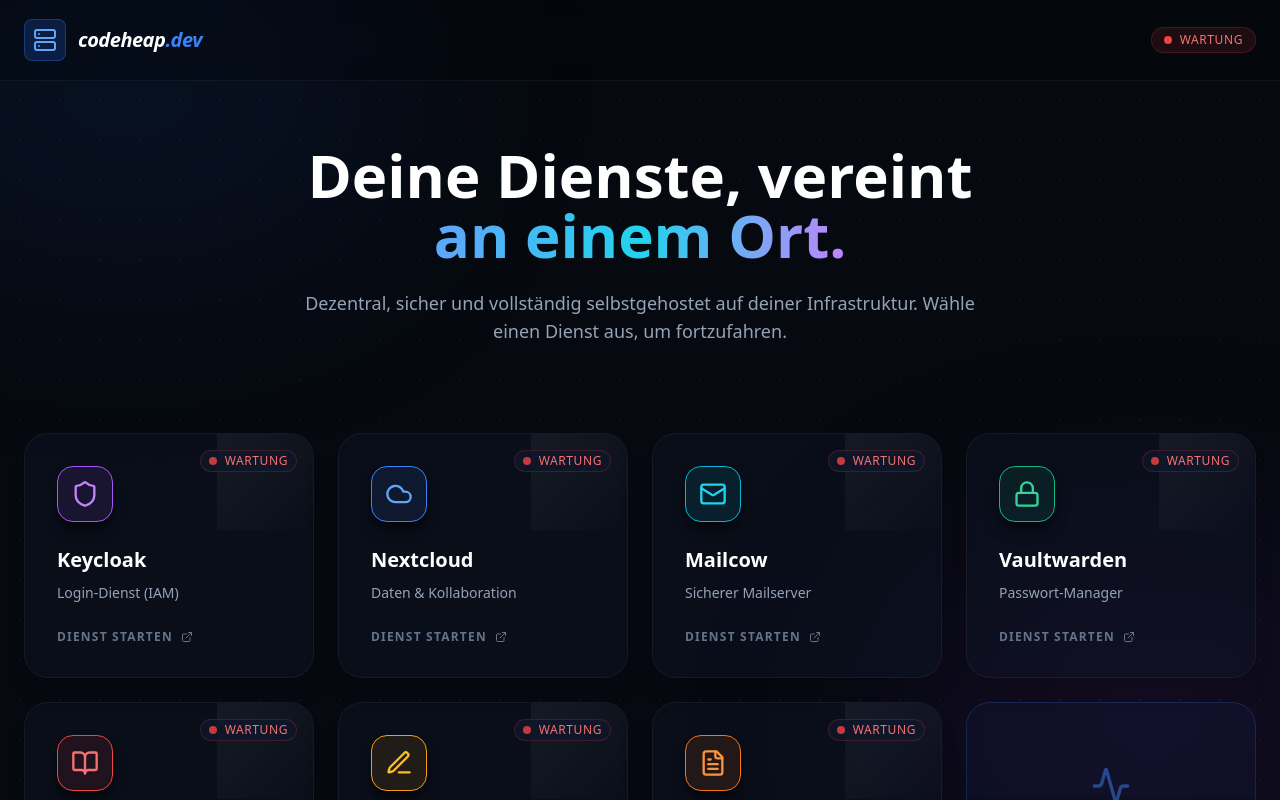
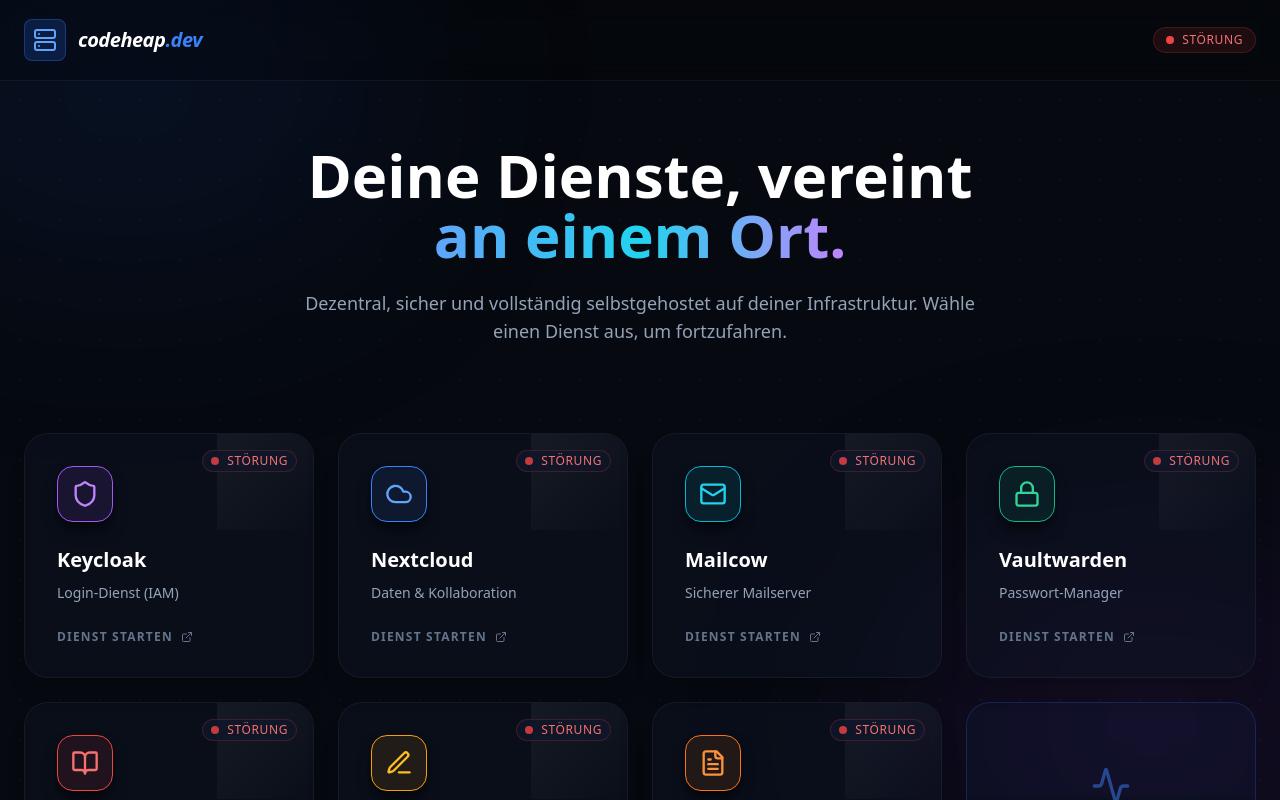
Before and after one commit to ChrAu/feed2mastodon, a React (Create React App) app in the folder src/main/webui/: page / in a window 1280 px wide. Shown: the top 800 px of the page. Built offline with nearby package versions, Linux system fonts and the light colour scheme; no server answers.

Commit message:
Update Status Meldung

```diff
--- a/src/main/webui/src/components/StatusIndicator.tsx
+++ b/src/main/webui/src/components/StatusIndicator.tsx
@@ -23,6 +23,7 @@
       .then(svgText => {
         // Wir prüfen den Textinhalt des SVGs, um den Status zu bestimmen.
         // Uptime Kuma verwendet "UP" in Großbuchstaben im Badge.
+          debugger;
         if (svgText.includes('>Up</text>')) {
           setStatus('online');
         } else if (svgText.includes('>Pending</text>')) {
@@ -49,7 +50,7 @@
     return (
       <a href="https://kuma.codeheap.dev/status/codeheap" target="_blank" rel="noopener noreferrer" className={`flex items-center space-x-2 px-3 py-1 bg-amber-500/10 border border-amber-500/20 rounded-full ${className}`}>
         <div className="w-2 h-2 bg-amber-500 rounded-full animate-pulse"></div>
-        <span className="text-xs font-medium text-amber-400 uppercase tracking-wider">Status: Pending</span>
+        <span className="text-xs font-medium text-amber-400 uppercase tracking-wider">Status: Wartung</span>
       </a>
     );
   }
@@ -58,7 +59,7 @@
     return (
       <a href="https://kuma.codeheap.dev/status/codeheap" target="_blank" rel="noopener noreferrer" className={`flex items-center space-x-2 px-3 py-1 bg-red-500/10 border border-red-500/20 rounded-full ${className}`}>
         <div className="w-2 h-2 bg-red-500 rounded-full animate-pulse"></div>
-        <span className="text-xs font-medium text-red-400 uppercase tracking-wider">Wartung</span>
+        <span className="text-xs font-medium text-red-400 uppercase tracking-wider">Störung</span>
       </a>
     );
   }
```
